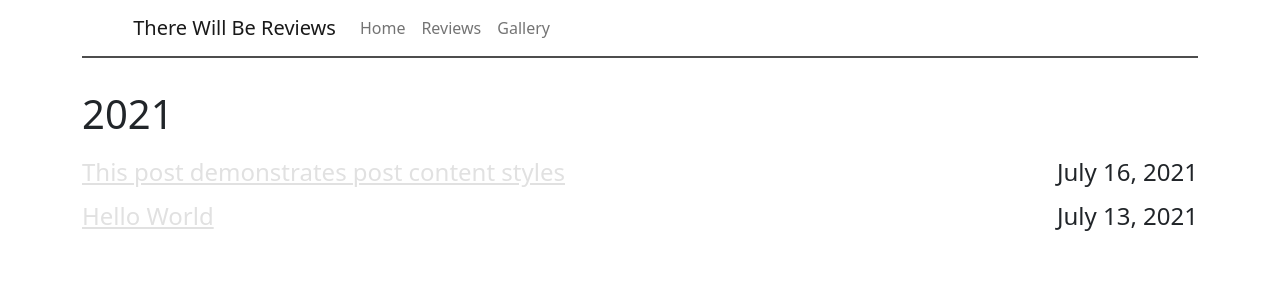
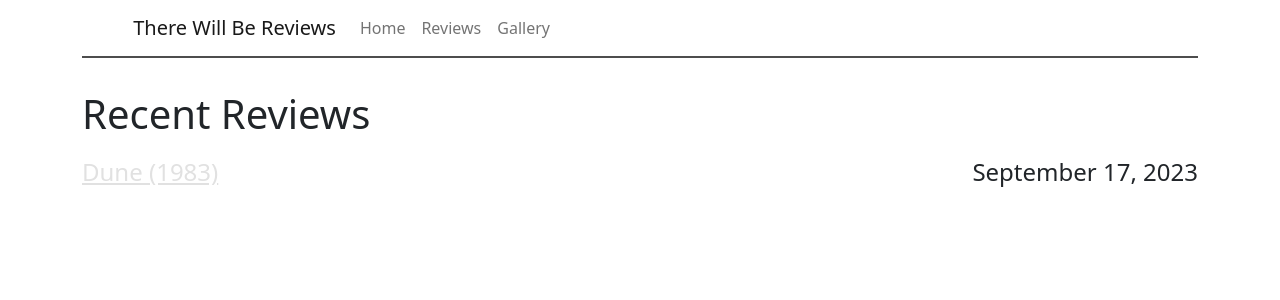
Before and after one commit to benlazarine/therewillbereviews.github.io, a Jekyll site: the page built from index.html, in a window 1280 px wide. Shown: the top 300 px of the page. Built offline with Jekyll 4.4.1, drawn with Linux system fonts in a browser that asks for light colours.

Commit message:
Update index.html

```diff
--- a/index.html
+++ b/index.html
@@ -3,17 +3,13 @@ layout: default
 ---
 
 <div class="archive">
-  {% for post in site.posts %} {% assign currDate = post.date | date: "%Y" %} {%
-  if currDate != date %}
-  <h1 class="archive-year">{{ currDate }}</h1>
-  {% assign date = currDate %} {% endif %}
+  <h1 class="archive-year">Recent Reviews</h1>
   <div class="archive-item">
     <span class="post-date archive-date fs-4"
-      >{{ post.date | date: "%B %d, %Y" }}</span
+      >September 17, 2023</span
     >
-    <a href="{{ post.url | relative_url }}" class="archive-title fs-4"
-      >{{ post.title }}</a
+    <a href="https://www.therewillbereviews.com/reviews/dune-1983" class="archive-title fs-4"
+      >Dune (1983)</a
     >
   </div>
-  {% endfor %}
 </div>
```
